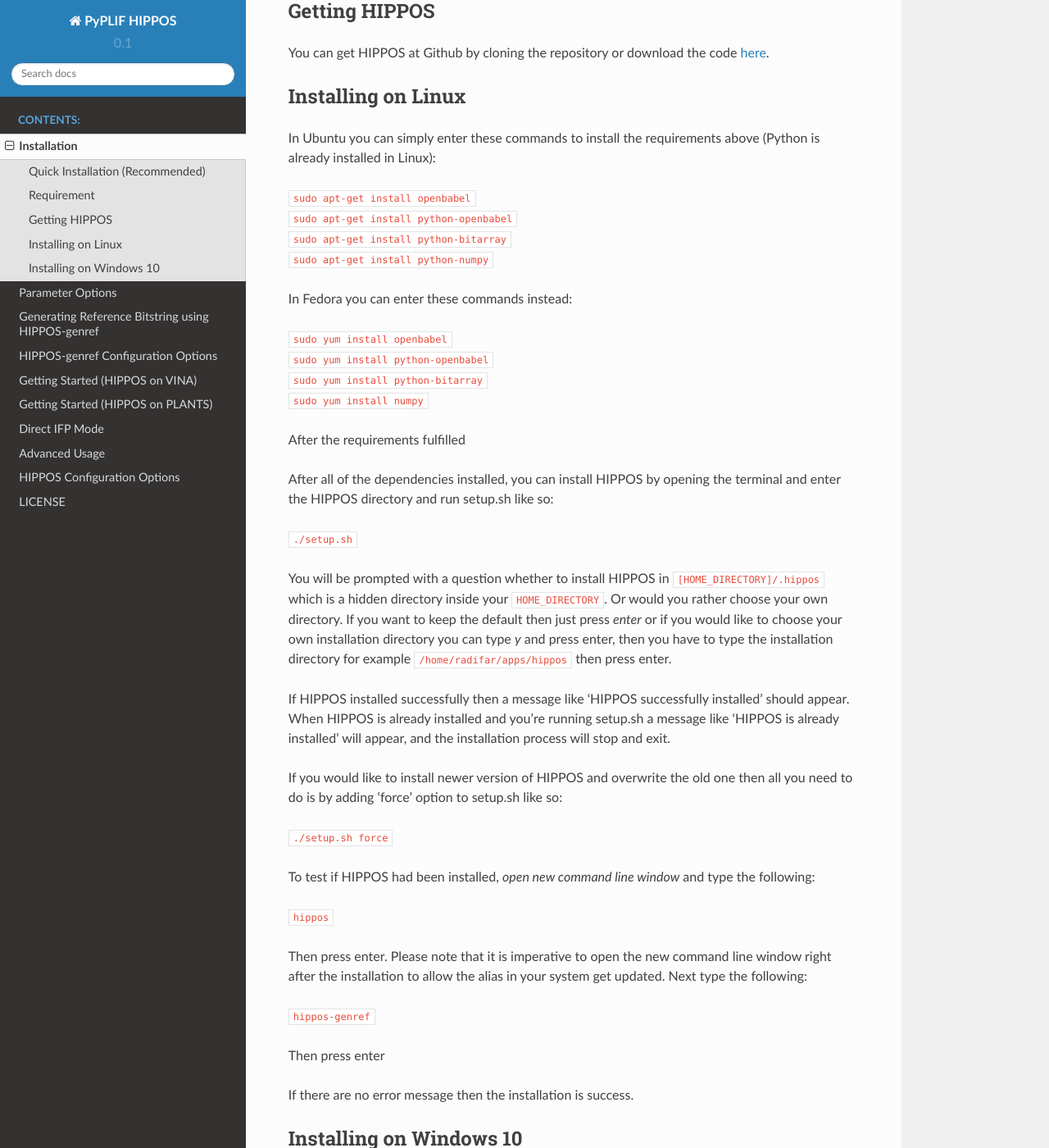
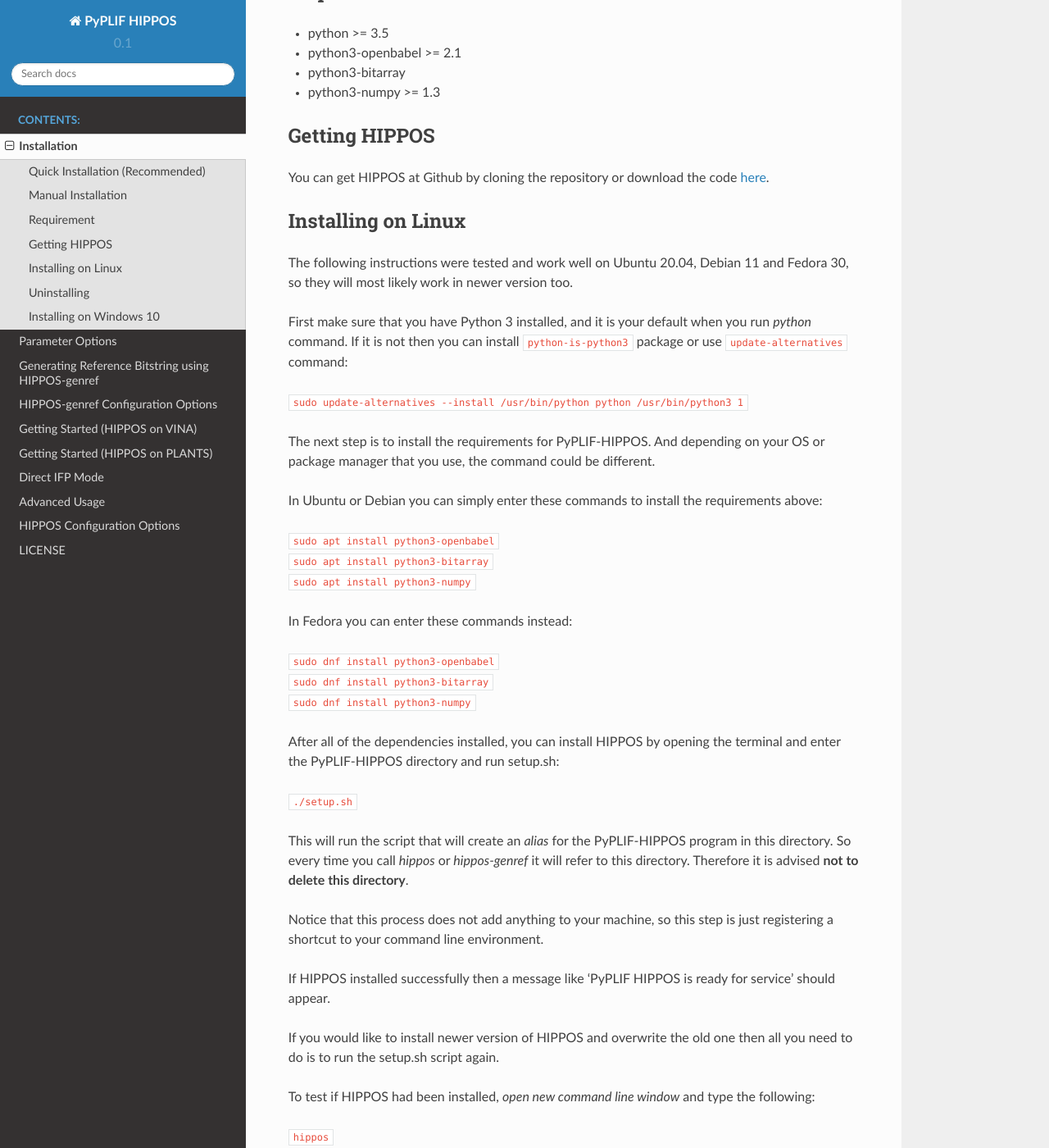
Before and after one commit to radifar/PyPLIF-HIPPOS, a Sphinx documentation site: the page built from docs/source/installation.rst, in a window 1280 px wide and 1400 px high, scrolled down 878 px. Shown: the whole window at 82% size. Built offline with Sphinx 7.4.7 and the Read the Docs theme 2.0.0, drawn with Linux system fonts in a browser that asks for light colours; some of the changed text lies outside the part shown.

Commit message:
docs: update installation instruction

```diff
--- a/docs/source/installation.rst
+++ b/docs/source/installation.rst
@@ -24,14 +24,21 @@
 Next, you can just jump to Getting Started with PLANTS or Vina tutorial. But if you prefer not to use Conda
 then you can install HIPPOS using the instructions below.
 
+Manual Installation
+-------------------
+
+The following instruction is for manual installation step which is more tedious, but you can use it in case
+you would like to use the latest feature PyPLIF-HIPPOS by installing the newest code from Github.
+Another advantage of manual installation is the visibility of PyPLIF-HIPPOS which makes it easier to find,
+in case you would like to do some modification to PyPLIF-HIPPOS code.
+
 Requirement
 -----------
 
-* Python >= 2.6 or >= 3.6
-* Open Babel (library) >= 2.2
-* Python-OpenBabel >= 2.1
-* Python-BitArray
-* Python-Numpy >= 1.3
+* python >= 3.5
+* python3-openbabel >= 2.1
+* python3-bitarray
+* python3-numpy >= 1.3
 
 Getting HIPPOS
 --------------
@@ -41,43 +48,47 @@
 Installing on Linux
 -------------------
 
-In Ubuntu you can simply enter these commands to install the requirements above (Python is already installed in Linux):
+The following instructions were tested and work well on Ubuntu 20.04, Debian 11 and Fedora 30,
+so they will most likely work in newer version too.
 
-| ``sudo apt-get install openbabel``
-| ``sudo apt-get install python-openbabel``
-| ``sudo apt-get install python-bitarray``
-| ``sudo apt-get install python-numpy``
+First make sure that you have Python 3 installed, and it is your default when you run `python`
+command. If it is not then you can install ``python-is-python3`` package or use ``update-alternatives``
+command:
+
+| ``sudo update-alternatives --install /usr/bin/python python /usr/bin/python3 1``
+
+The next step is to install the requirements for PyPLIF-HIPPOS. And depending on your OS or
+package manager that you use, the command could be different.
+
+In Ubuntu or Debian you can simply enter these commands to install the requirements above:
+
+| ``sudo apt install python3-openbabel``
+| ``sudo apt install python3-bitarray``
+| ``sudo apt install python3-numpy``
 
 In Fedora you can enter these commands instead:
 
-| ``sudo yum install openbabel``
-| ``sudo yum install python-openbabel``
-| ``sudo yum install python-bitarray``
-| ``sudo yum install numpy``
-
-After the requirements fulfilled
+| ``sudo dnf install python3-openbabel``
+| ``sudo dnf install python3-bitarray``
+| ``sudo dnf install python3-numpy``
 
 After all of the dependencies installed, you can install HIPPOS by opening
-the terminal and enter the HIPPOS directory and run setup.sh like so:
+the terminal and enter the PyPLIF-HIPPOS directory and run setup.sh:
 
 ``./setup.sh``
 
-You will be prompted with a question whether to install HIPPOS in ``[HOME_DIRECTORY]/.hippos``
-which is a hidden directory inside your ``HOME_DIRECTORY``. Or would you rather
-choose your own directory. If you want to keep the default then just press `enter`
-or if you would like to choose your own installation directory you can type `y`
-and press enter, then you have to type the installation directory for example
-``/home/radifar/apps/hippos`` then press enter.
+This will run the script that will create an `alias` for the PyPLIF-HIPPOS
+program in this directory. So every time you call `hippos` or `hippos-genref` it
+will refer to this directory. Therefore it is advised **not to delete this directory**.
 
-If HIPPOS installed successfully then a message like 'HIPPOS successfully
-installed' should appear. When HIPPOS is already installed and you're running
-setup.sh a message like 'HIPPOS is already installed' will appear, and the
-installation process will stop and exit.
+Notice that this process does not add anything to your machine, so this step is
+just registering a shortcut to your command line environment.
+
+If HIPPOS installed successfully then a message like 'PyPLIF HIPPOS is ready
+for service' should appear.
 
 If you would like to install newer version of HIPPOS and overwrite the old
-one then all you need to do is by adding 'force' option to setup.sh like so:
-
-``./setup.sh force``
+one then all you need to do is to run the setup.sh script again.
 
 To test if HIPPOS had been installed, *open new command line window* and type the following:
 
@@ -93,6 +104,22 @@
 
 If there are no error message then the installation is success.
 
+Uninstalling
+------------
+
+To uninstall PyPLIF-HIPPOS you can simply run setup.sh script with `uninstall`
+option
+
+``./setup.sh uninstall``
+
+And a message 'PyPLIF HIPPOS has been successfully uninstalled' will appear.
+
+Notice that as the installation process is just registering alias for `hippos`
+and `hippos-genref`, the uninstallation process is actually just removing those
+alias and therefore nothing is really removed from your machine. If you would
+like to remove PyPLIF-HIPPOS you need to manually remove the PyPLIF-HIPPOS from
+the directory where you install it.
+
 Installing on Windows 10
 ------------------------
 
```
